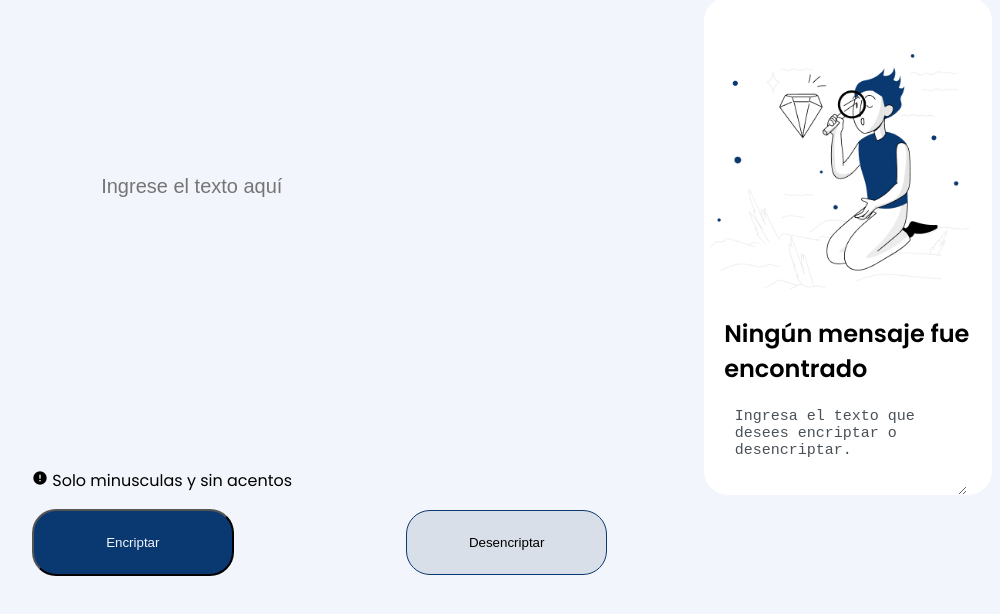
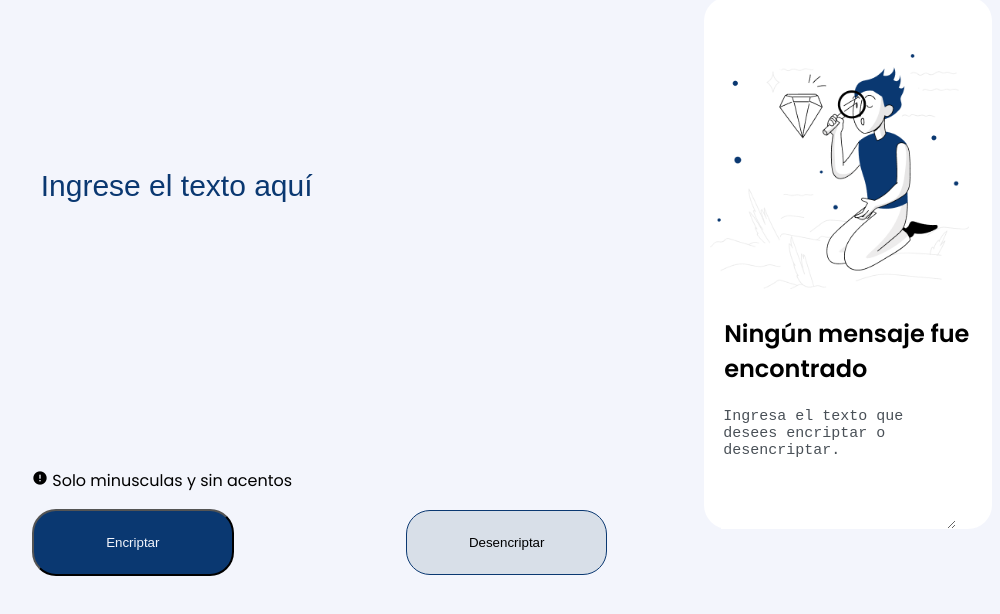
Before and after one commit to Agslz/cifrador-alura-challenge, a plain HTML site: page index.html in a window 1280 px wide. Shown: the part 66-680 px from the top of the page, without its empty margins (128-1128 px from the left). Drawn offline with nearby package versions, Linux system fonts and the light colour scheme; some packages are replaced by stand-ins of ours; a script that the page names is missing.

Commit message:
Añadiendo cambios a UI

```diff
--- a/assets/css/style.css
+++ b/assets/css/style.css
@@ -44,15 +44,20 @@ body {
 
 .text-input {
   float: left;
-  margin-left: 10%;
+  margin-left: 1%;
   margin-top: 1%;
   width: 80%;
   height: 80%;
   color: #0a3871;
-  font-size: 20px;
+  font-size: 30px;
   border: none;
   outline: none;
   background: #f3f5fc;
+}
+
+.text-input::placeholder{
+  color: #0a3871;
+  font-size: 30px;
 }
 
 #right-image {
@@ -69,7 +74,7 @@ body {
 
 #text-encrypt {
   float: left;
-  margin-left: 10%;
+  margin-left: 6%;
   color: #495057;
   width: 80%;
   height: 60%;
--- a/index.html
+++ b/index.html
@@ -38,14 +38,11 @@
           alt="Imagen muñeco Alura"
         />
         <h2 id="text-error">Ningún mensaje fue encontrado</h2>
-        <textarea name="text-encrypt" id="text-encrypt" cols="20" rows="5">Ingresa el texto que desees encriptar o desencriptar.
-          </textarea
-        >
+        <textarea name="text-encrypt" id="text-encrypt" cols="30" rows="7" readonly>Ingresa el texto que desees encriptar o desencriptar.</textarea>
         <button type="button" name="button" id="copy" onclick="copy()">Copiar</button>
       </div>
       <div class="left-button">
-        <p>        <i class="ri-error-warning-fill"></i>
-          Solo minusculas y sin acentos</p>
+        <p><i class="ri-error-warning-fill"></i> Solo minusculas y sin acentos</p>
         <button type="button" id="btn-encrypt" onclick="encrypt()">Encriptar</button>
         <button type="button" id="btn-decrypt" onclick="decrypt()">Desencriptar</button>
       </div>
```
